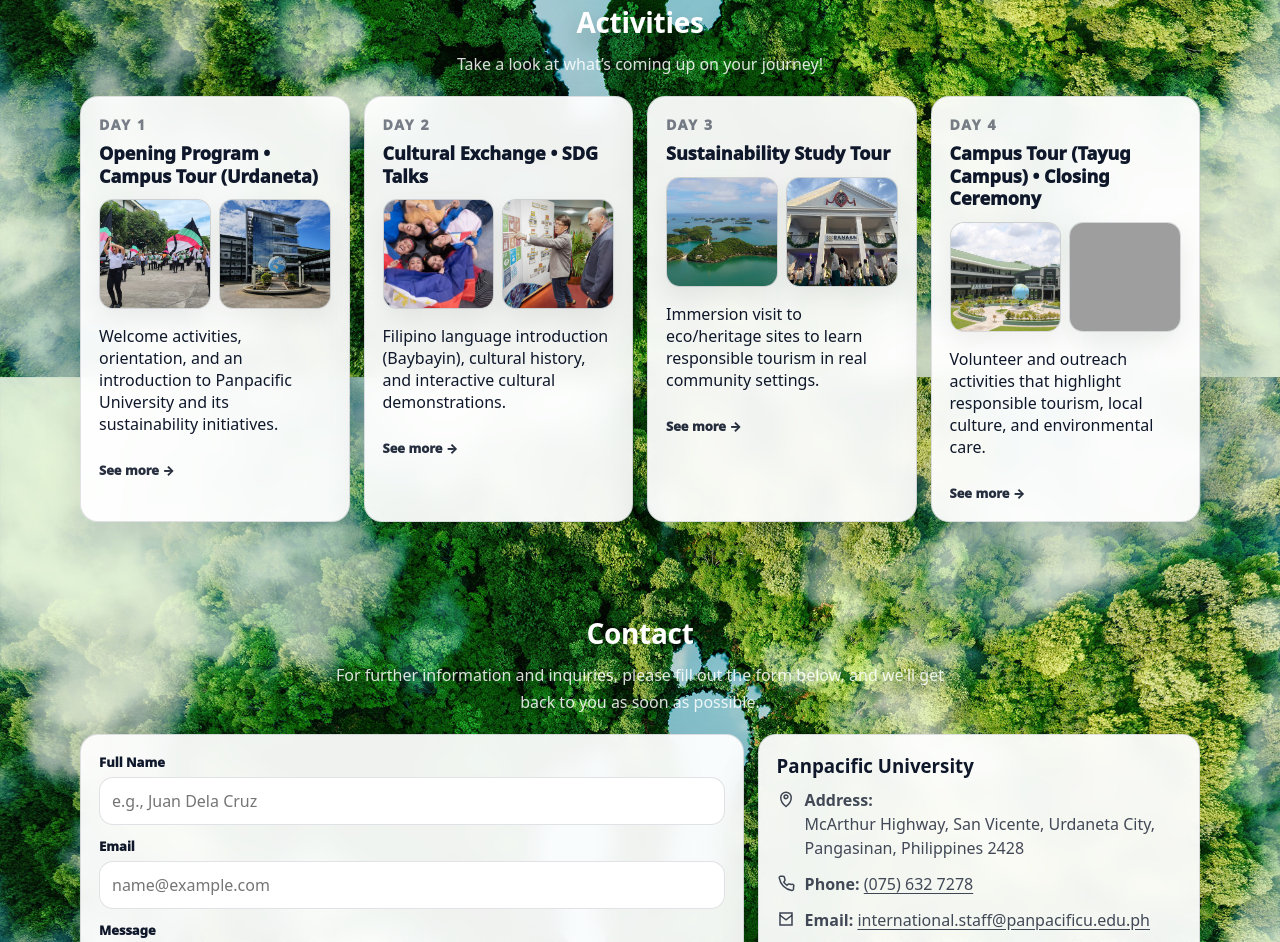
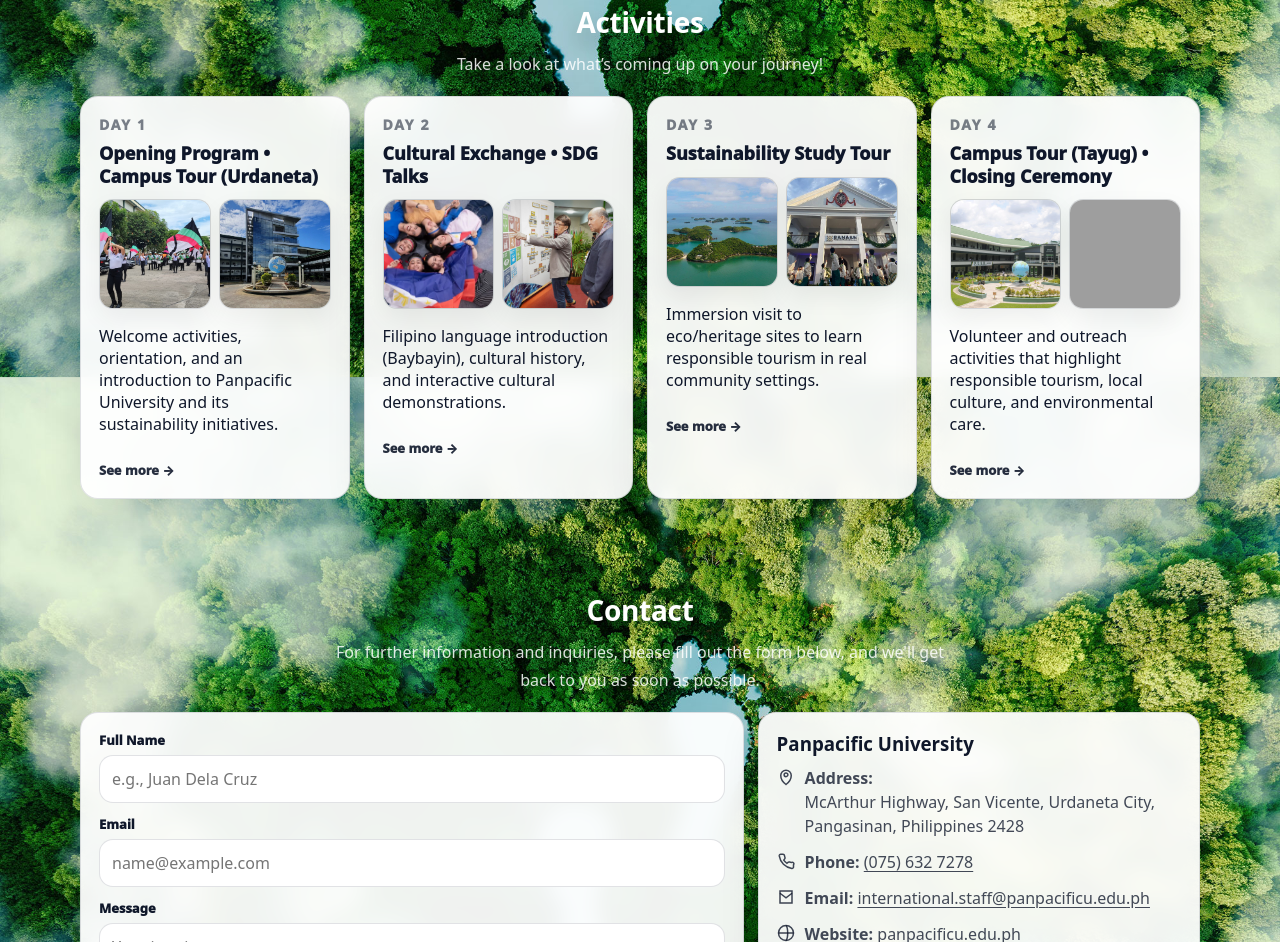
Before and after one commit to enjipugal/p2Awebsite, a website: page index.html in a window 1280 px wide. Shown: the part 1329-2271 px from the top of the page. Drawn offline with Linux system fonts and the light colour scheme; grey boxes are pictures that could not be loaded.

Commit message:
Update index.html

```diff
--- a/index.html
+++ b/index.html
@@ -742,7 +742,7 @@
 
         <div class="cardX">
           <div class="dayTitle">Day 4</div>
-          <div class="dayHead">Campus Tour (Tayug Campus) • Closing Ceremony</div>
+          <div class="dayHead">Campus Tour (Tayug) • Closing Ceremony</div>
           <div class="collage two" aria-label="Day 4 Photo Collage">
             <div class="ph"><img src="campus-tayug.webp" alt="Day 4 photo 1" onerror="this.remove(); this.parentElement.textContent='Image 1';"></div>
             <div class="ph"><img src="day4-2.png" alt="Day 4 photo 2" onerror="this.remove(); this.parentElement.textContent='Image 2';"></div>
```
